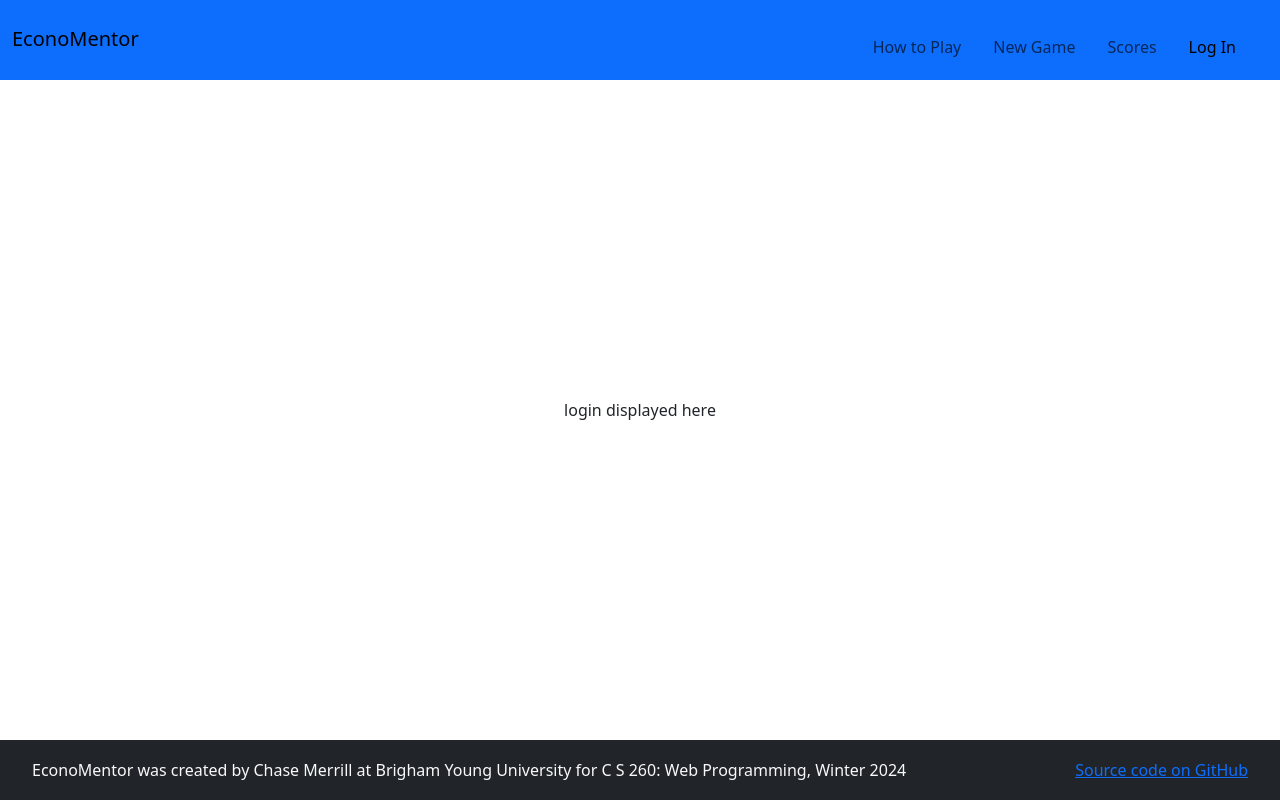
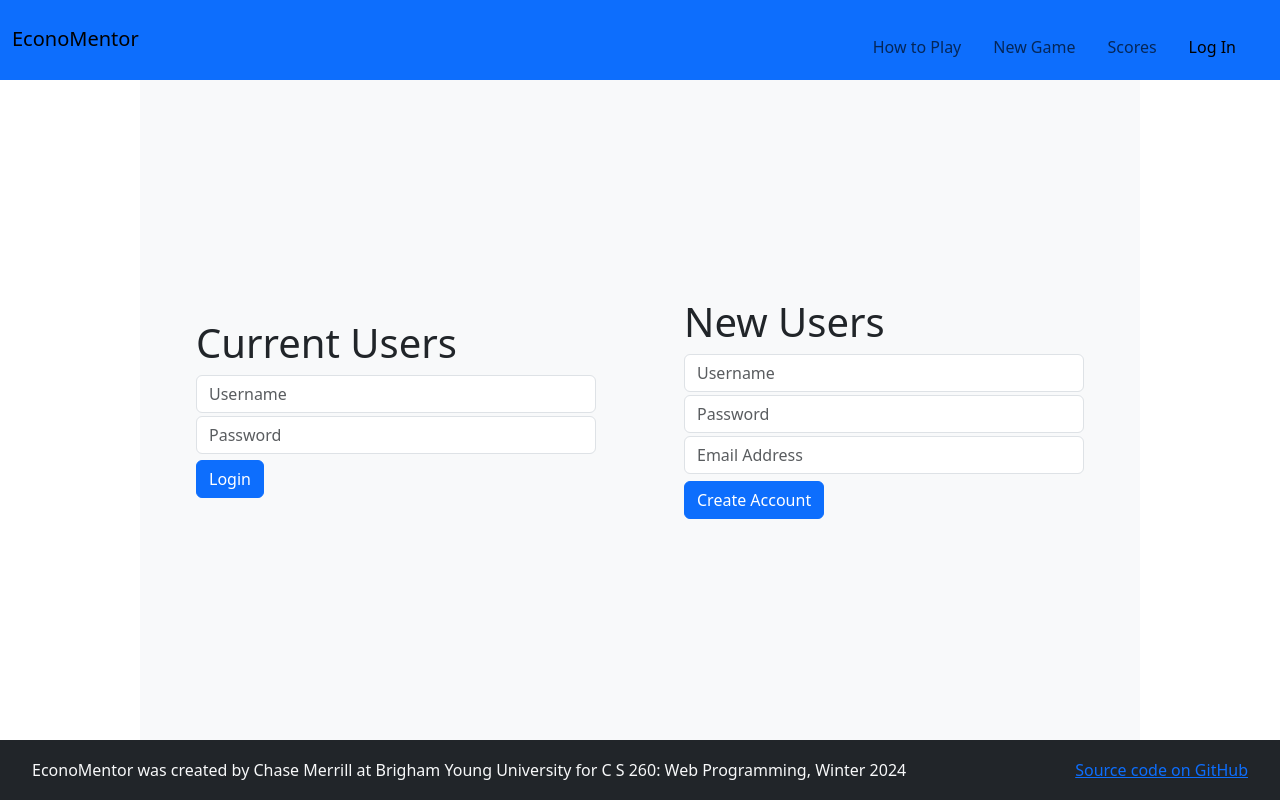
Before and after one commit to cmerrill01/startup, a React (Vite) app: page / in a window 1280 px wide. Built offline with nearby package versions, Linux system fonts and the light colour scheme.

Commit message:
update(login) convert to react component. Still need to implement the functionality to call the endpoints

```diff
--- a/src/login/login.jsx
+++ b/src/login/login.jsx
@@ -1,9 +1,67 @@
 import React from 'react';
+import Button from 'react-bootstrap/Button';
 
 export function Login() {
-  return (
-    <main className='container-fluid text-center'>
-      <div>login displayed here</div>
-    </main>
-  );
+    const [loginUsername, setLoginUsername] = React.useState("");
+    const [loginPassword, setLoginPassword] = React.useState("");
+    const [createUsername, setCreateUsername] = React.useState("");
+    const [createPassword, setCreatePassword] = React.useState("");
+    const [createEmail, setCreateEmail] = React.useState("");
+
+    return (
+        <main className="container-fluid bg-light text-dark">
+            <section id="login" className="login-panel">
+                <div>
+                    <h1>Current Users</h1>
+                    <input
+                        className="form-control"
+                        type="text"
+                        id="login-username"
+                        placeholder="Username"
+                        value={loginUsername}
+                        onChange={(e) => setLoginUsername(e.target.value)}
+                    />
+                    <input
+                        className="form-control"
+                        type="password"
+                        id="login-password"
+                        placeholder="Password"
+                        value={loginPassword}
+                        onChange={(e) => setLoginPassword(e.target.value)}
+                    />
+                    <Button onclick="login()">Login</Button>
+                </div>
+            </section>
+            <section id="account-creation" className="login-panel">
+                <div>
+                    <h1>New Users</h1>
+                    <input
+                        className="form-control"
+                        type="text"
+                        id="create-username"
+                        placeholder="Username"
+                        value={createUsername}
+                        onChange={(e) => setCreateUsername(e.target.value)}
+                    />
+                    <input
+                        className="form-control"
+                        type="password"
+                        id="create-password"
+                        placeholder="Password"
+                        value={createPassword}
+                        onChange={(e) => setCreatePassword(e.target.value)}
+                    />
+                    <input
+                        className="form-control"
+                        type="email"
+                        id="create-email"
+                        placeholder="Email Address"
+                        value={createEmail}
+                        onChange={(e) => setCreateEmail(e.target.value)}
+                    />
+                    <Button onclick="createAccount()">Create Account</Button>
+                </div>
+            </section>
+        </main>
+    );
 }
```
